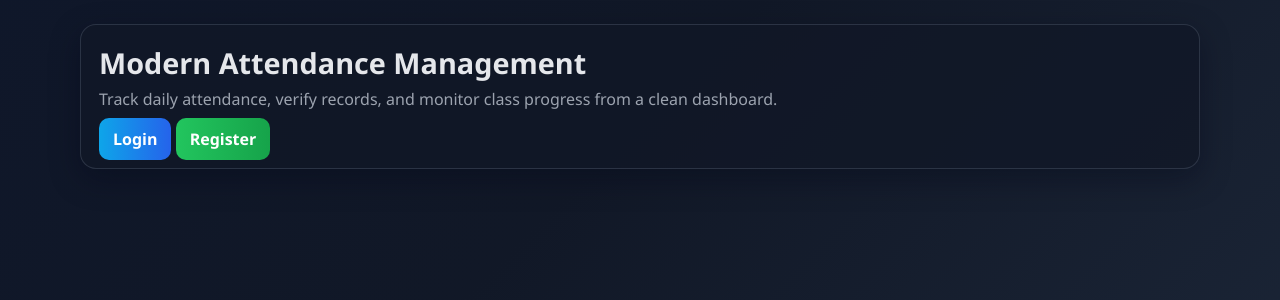
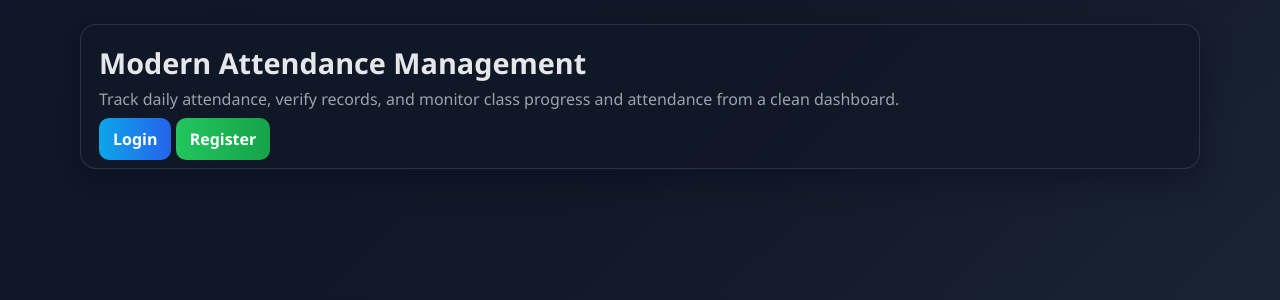
Before and after one commit to ShivamNautiyal22/Student-Attendance-Tracker, a Django app: page / in a window 1280 px wide. Shown: the part 71-371 px from the top of the page. Run offline with Django 5.2, Linux system fonts and the light colour scheme.

Commit message:
testing auto deploy

```diff
--- a/templates/home.html
+++ b/templates/home.html
@@ -3,7 +3,7 @@
 {% block content %}
 <section class="card">
     <h1 class="title">Modern Attendance Management</h1>
-    <p class="subtitle">Track daily attendance, verify records, and monitor class progress from a clean dashboard.</p>
+    <p class="subtitle">Track daily attendance, verify records, and monitor class progress and attendance from a clean dashboard.</p>
     {% if user.is_authenticated %}
         <p class="subtitle">Welcome back, {{ user.username }}!</p>
         <div class="mt-4">
```
